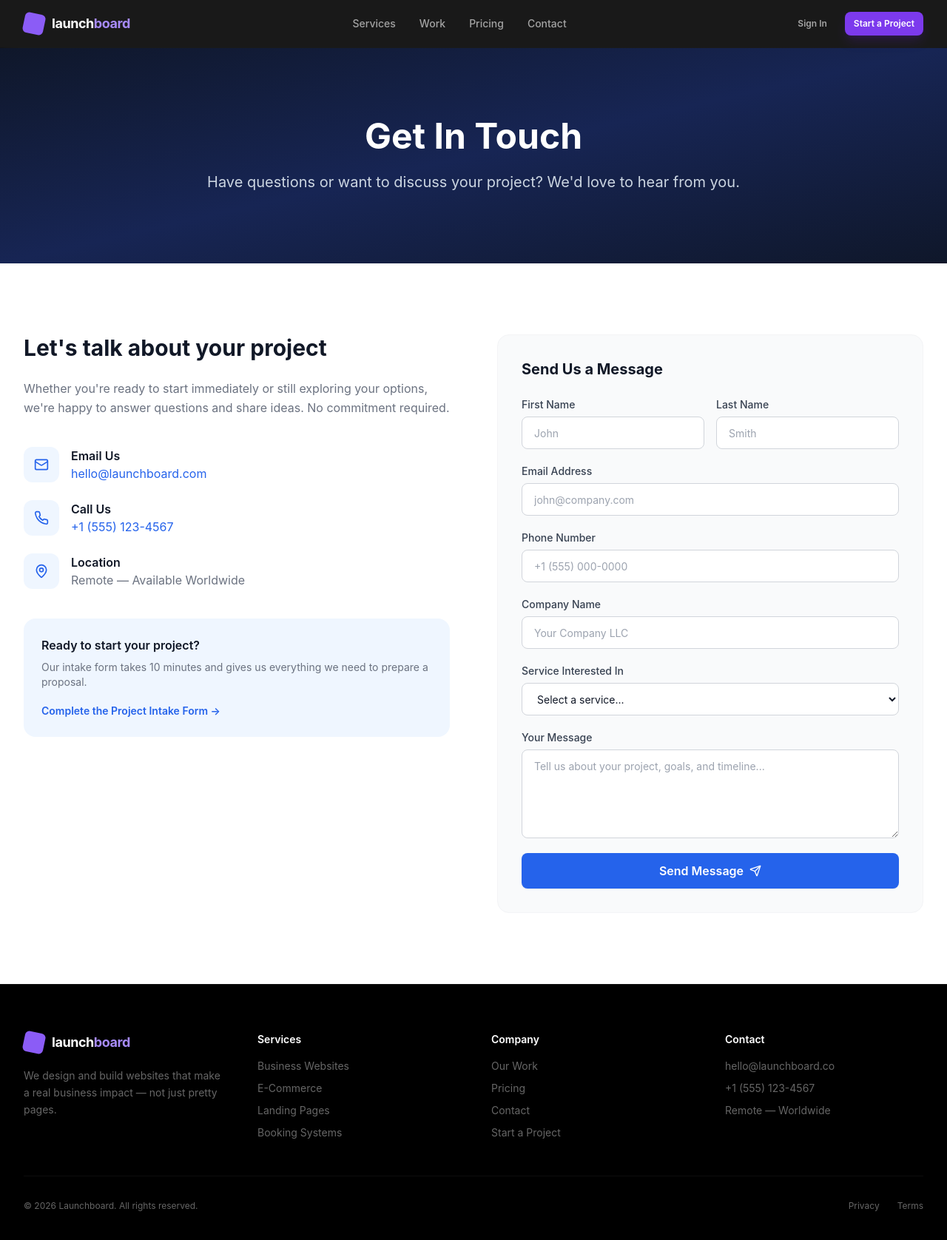
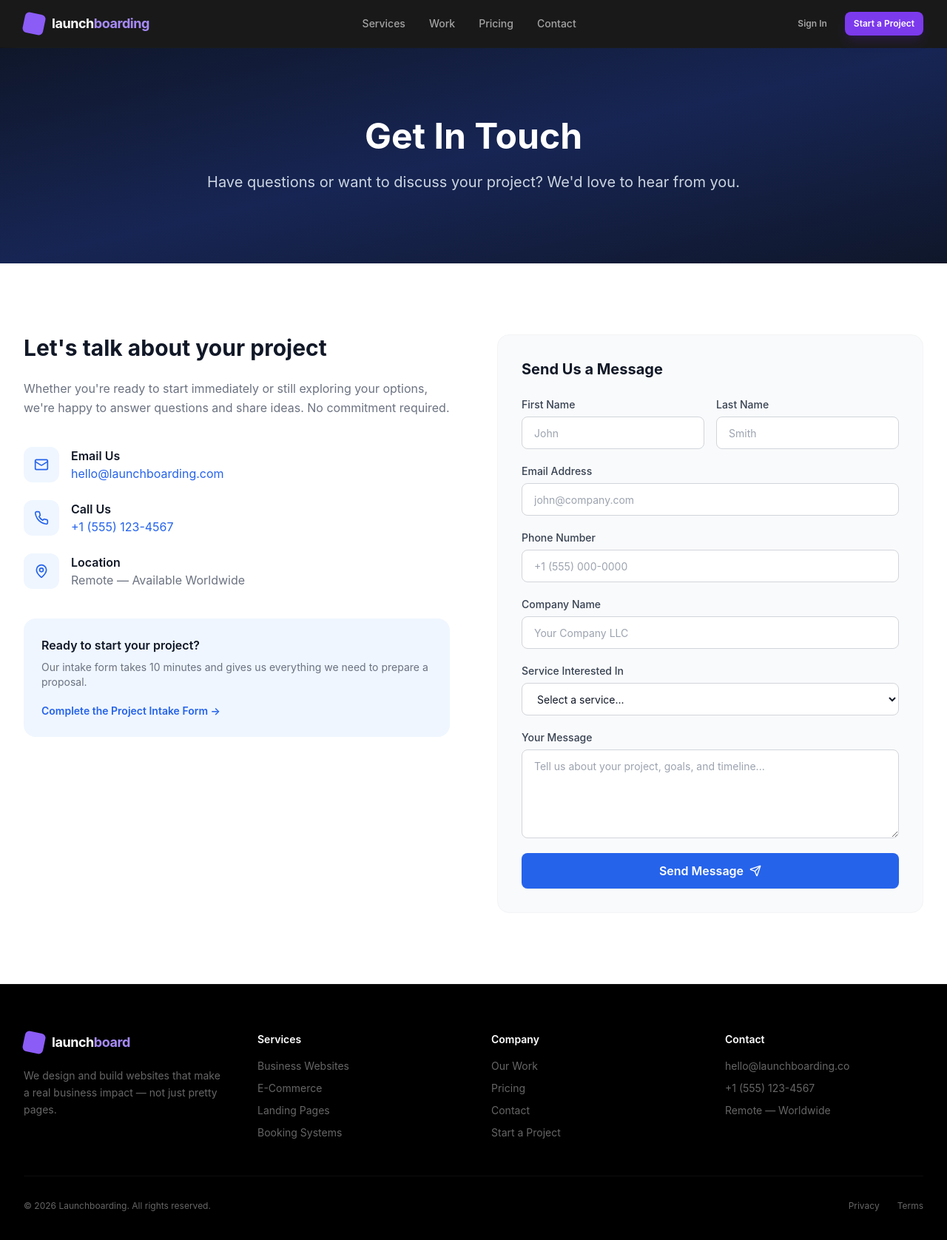
Before and after one commit to nelsonanaya1001-glitch/jubilant-computing-machine, a Next.js app: page /contact in a window 1280 px wide. Shown: the top 1676 px of the page at 74% size. Built offline with nearby package versions, Linux system fonts and the light colour scheme.

Commit message:
Rename brand from Launchboard to Launchboarding across entire codebase

```diff
--- a/package.json
+++ b/package.json
@@ -1,5 +1,5 @@
 {
-  "name": "launchboard",
+  "name": "launchboarding",
   "version": "0.1.0",
   "private": true,
   "scripts": {
--- a/prisma/seed.ts
+++ b/prisma/seed.ts
@@ -7,10 +7,10 @@ async function main() {
   const hashedPassword = await bcrypt.hash("Admin@123!", 12);
 
   const admin = await prisma.user.upsert({
-    where: { email: "admin@launchboard.co" },
+    where: { email: "admin@launchboarding.co" },
     update: {},
     create: {
-      email: "admin@launchboard.co",
+      email: "admin@launchboarding.co",
       name: "Admin User",
       password: hashedPassword,
       role: Role.ADMIN,
--- a/src/app/(public)/client/project/[id]/page.tsx
+++ b/src/app/(public)/client/project/[id]/page.tsx
@@ -93,7 +93,7 @@ export default function ClientProjectPage() {
         <div className="bg-white rounded-2xl border border-gray-100 shadow-sm">
           <div className="p-6 border-b border-gray-100">
             <h3 className="font-semibold text-gray-900">Messages</h3>
-            <p className="text-sm text-gray-500 mt-1">Communicate directly with the Launchboard team</p>
+            <p className="text-sm text-gray-500 mt-1">Communicate directly with the Launchboarding team</p>
           </div>
           <div className="p-6 space-y-4 max-h-80 overflow-y-auto">
             {project.messages?.length === 0 ? (
@@ -108,7 +108,7 @@ export default function ClientProjectPage() {
                     msg.isAdminMessage ? "bg-blue-50 text-gray-900" : "bg-blue-600 text-white"
                   }`}>
                     <div className={`text-xs mb-1 ${msg.isAdminMessage ? "text-gray-400" : "text-blue-200"}`}>
-                      {msg.isAdminMessage ? "Launchboard" : "You"} • {formatDate(msg.createdAt)}
+                      {msg.isAdminMessage ? "Launchboarding" : "You"} • {formatDate(msg.createdAt)}
                     </div>
                     {msg.content}
                   </div>
--- a/src/app/(public)/contact/page.tsx
+++ b/src/app/(public)/contact/page.tsx
@@ -46,8 +46,8 @@ export default function ContactPage() {
                   </div>
                   <div>
                     <div className="font-semibold text-gray-900">Email Us</div>
-                    <a href="mailto:hello@launchboard.com" className="text-blue-600 hover:underline">
-                      hello@launchboard.com
+                    <a href="mailto:hello@launchboarding.com" className="text-blue-600 hover:underline">
+                      hello@launchboarding.com
                     </a>
                   </div>
                 </div>
--- a/src/app/layout.tsx
+++ b/src/app/layout.tsx
@@ -2,9 +2,9 @@ import type { Metadata } from "next";
 import "./globals.css";
 
 export const metadata: Metadata = {
-  title: "Launchboard | Web Development That Converts",
+  title: "Launchboarding | Web Development That Converts",
   description:
-    "Launchboard builds high-performance websites for ambitious businesses. No templates. No shortcuts.",
+    "Launchboarding builds high-performance websites for ambitious businesses. No templates. No shortcuts.",
   keywords: "web development, web design, custom websites, e-commerce, digital agency",
 };
 
--- a/src/components/layout/Footer.tsx
+++ b/src/components/layout/Footer.tsx
@@ -43,7 +43,7 @@ export function Footer() {
           <div>
             <h4 className="text-white text-sm font-semibold mb-4">Contact</h4>
             <ul className="space-y-2.5 text-sm">
-              <li><a href="mailto:hello@launchboard.co" className="hover:text-white transition-colors">hello@launchboard.co</a></li>
+              <li><a href="mailto:hello@launchboarding.co" className="hover:text-white transition-colors">hello@launchboarding.co</a></li>
               <li><a href="tel:+15551234567" className="hover:text-white transition-colors">+1 (555) 123-4567</a></li>
               <li>Remote — Worldwide</li>
             </ul>
@@ -51,7 +51,7 @@ export function Footer() {
         </div>
 
         <div className="border-t border-white/5 mt-12 pt-8 flex flex-col md:flex-row items-center justify-between gap-4 text-xs">
-          <p>© {new Date().getFullYear()} Launchboard. All rights reserved.</p>
+          <p>© {new Date().getFullYear()} Launchboarding. All rights reserved.</p>
           <div className="flex gap-6">
             <a href="#" className="hover:text-white transition-colors">Privacy</a>
             <a href="#" className="hover:text-white transition-colors">Terms</a>
--- a/src/components/layout/Header.tsx
+++ b/src/components/layout/Header.tsx
@@ -37,7 +37,7 @@ export function Header() {
           <Link href="/" className="group flex items-center gap-2.5">
             <div className="w-7 h-7 bg-violet-500 rounded-md rotate-12 group-hover:rotate-0 transition-transform duration-200" />
             <span className="font-bold text-white text-lg tracking-tight">
-              launch<span className="text-violet-400">board</span>
+              launch<span className="text-violet-400">boarding</span>
             </span>
           </Link>
 
--- a/src/lib/notify.ts
+++ b/src/lib/notify.ts
@@ -25,7 +25,7 @@ export async function notifyAdmin(subject: string, html: string): Promise<void>
         "Content-Type": "application/json",
       },
       body: JSON.stringify({
-        from: process.env.NOTIFY_FROM || "Launchboard <onboarding@resend.dev>",
+        from: process.env.NOTIFY_FROM || "Launchboarding <onboarding@resend.dev>",
         to: [to],
         subject,
         html,
```
